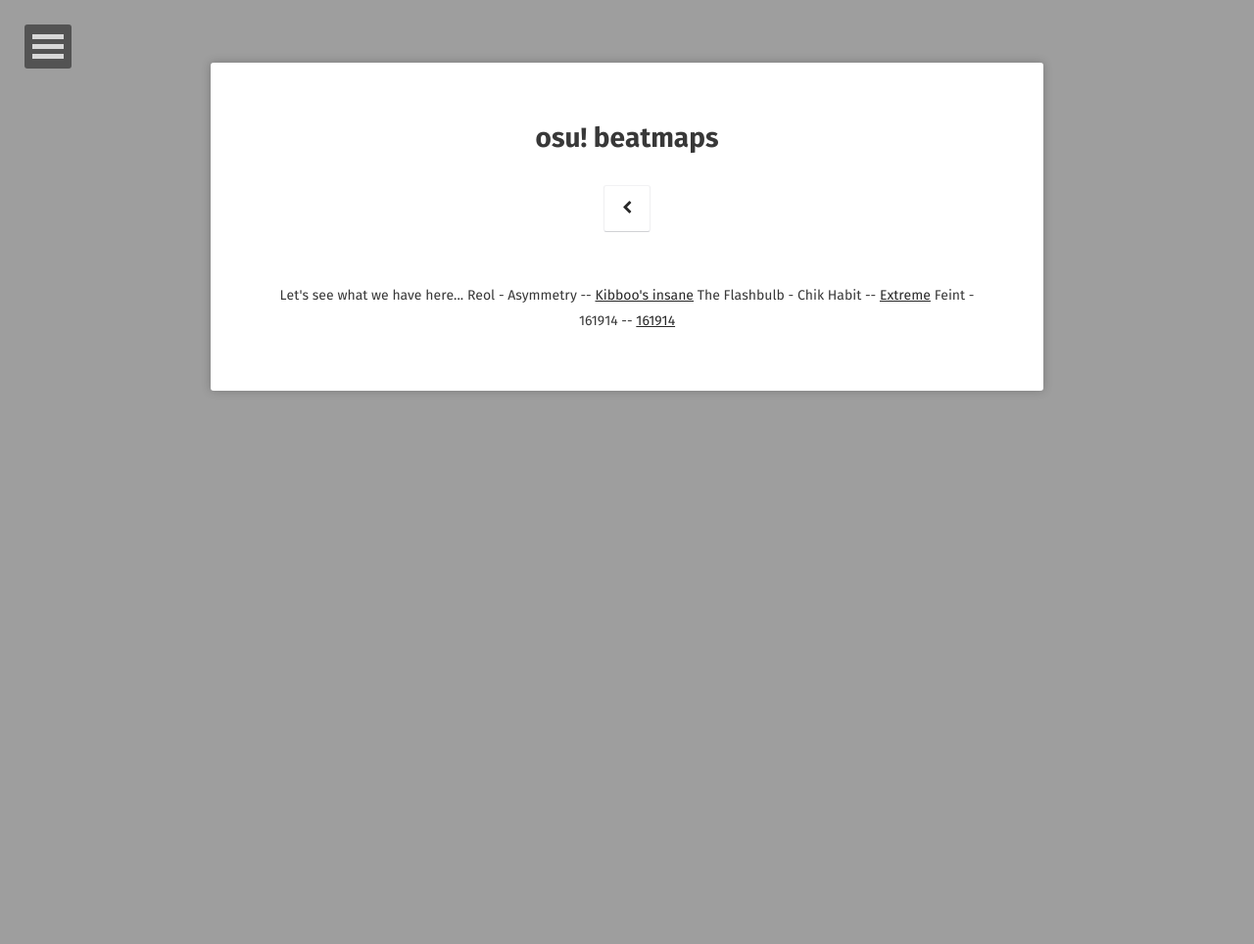
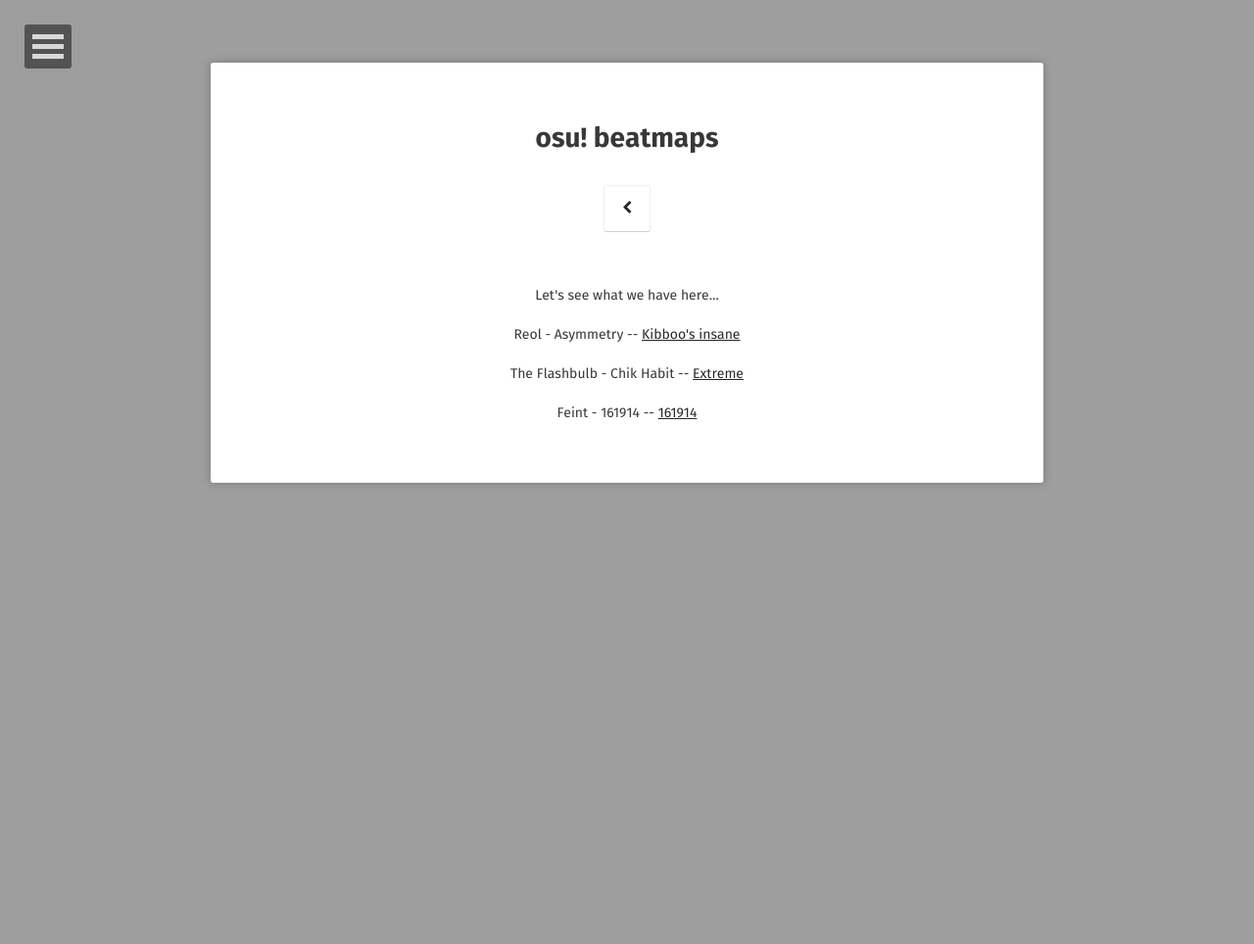
Before and after one commit to KoocieBoi/osumaps, a Jekyll site: the page built from maps/index.md, in a window 1280 px wide. Shown: the whole page at 98% size. Built offline with Jekyll 4.4.1, drawn with Linux system fonts in a browser that asks for light colours; some web fonts are replaced.

Commit message:
individual <p> (rmvd. div)

```diff
--- a/maps/index.md
+++ b/maps/index.md
@@ -6,12 +6,10 @@ date: 2017-08-16
 comments: false
 ---
 
-<div align="center">
-Let's see what we have here...
+<p align="center"> Let's see what we have here... </p>
 
-Reol - Asymmetry -- <a href="https://osu.ppy.sh/b/658387&m=0">Kibboo's insane</a>
+<p align="center"> Reol - Asymmetry -- <a href="https://osu.ppy.sh/b/658387&m=0">Kibboo's insane</a></p>
 
-The Flashbulb - Chik Habit -- <a href="https://osu.ppy.sh/b/854922">Extreme</a>
+<p align="center"> The Flashbulb - Chik Habit -- <a href="https://osu.ppy.sh/b/854922">Extreme</a></p>
 
-Feint - 161914 -- <a href="https://osu.ppy.sh/b/523365&m=0">161914</a>
-</div>
+<p align="center"> Feint - 161914 -- <a href="https://osu.ppy.sh/b/523365&m=0">161914</a></p>
```
